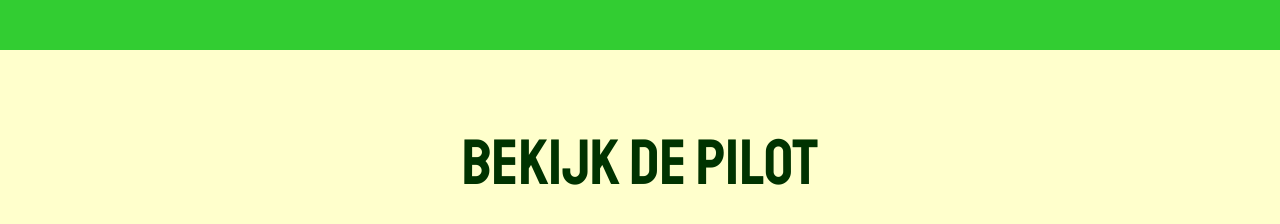
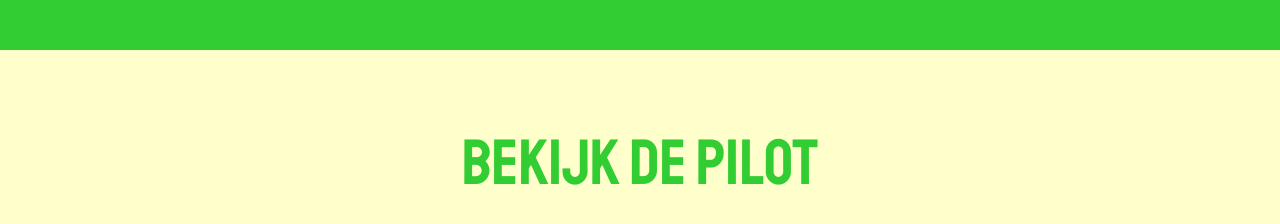
Before and after one commit to MadeOfMagicAndWires/groterdanik, a plain HTML site: page index.html in a window 1280 px wide. Shown: the part 1200-1424 px from the top of the page. Drawn offline with nearby package versions, Linux system fonts and the light colour scheme; grey boxes are pictures that could not be loaded.

Commit message:
Update header colour

```diff
--- a/styles/index.css
+++ b/styles/index.css
@@ -87,8 +87,10 @@ section:nth-child(2n) {
 section:nth-child(2n) h1,
 section:nth-child(2n) h2,
 section:nth-child(2n) h3,
-section:nth-child(2n) h3 {
-    color: #030;
+section:nth-child(2n) h4,
+section:nth-child(2n) h5,
+section:nth-child(2n) .h3 {
+    color: limegreen;
 }
 
 section h2 {
```
